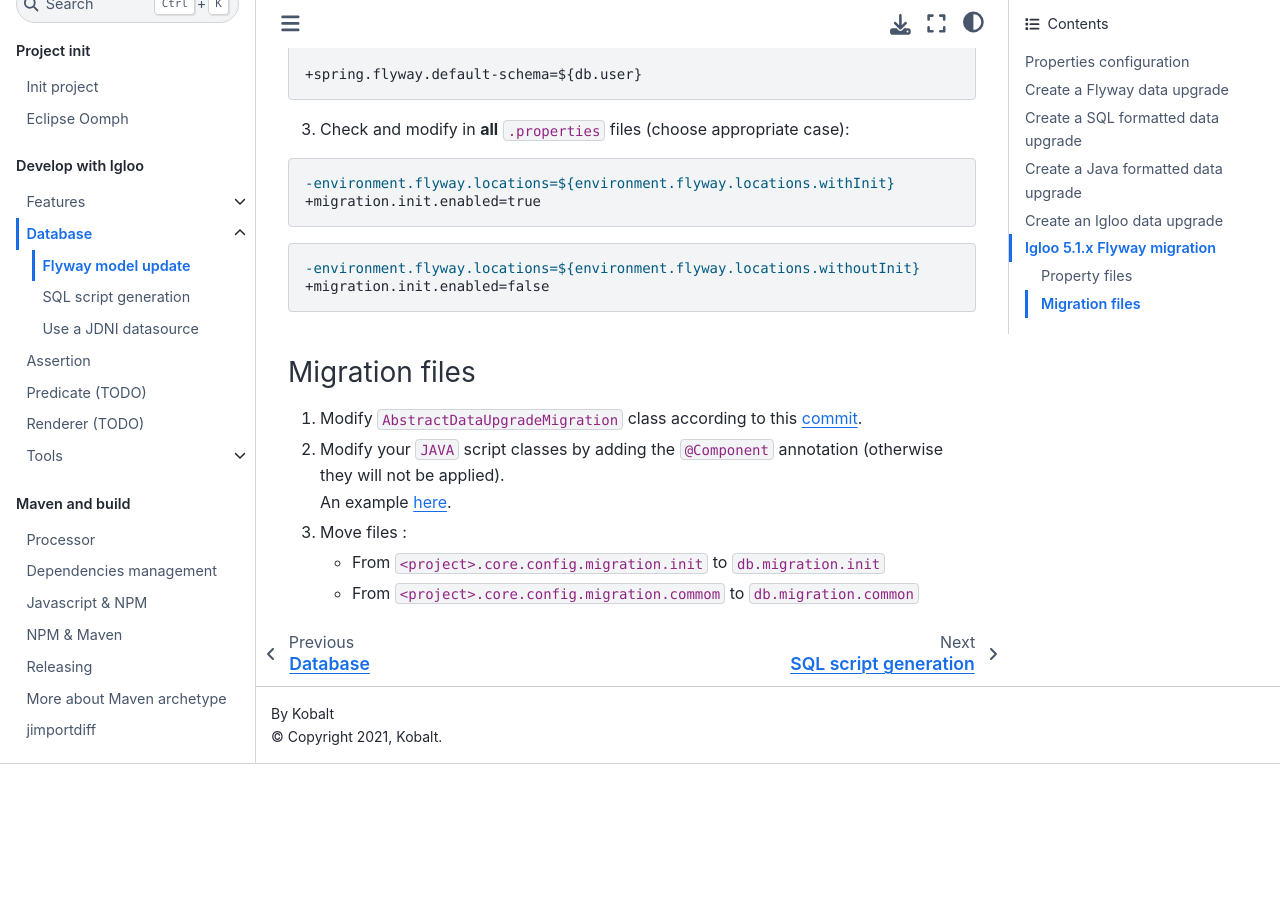
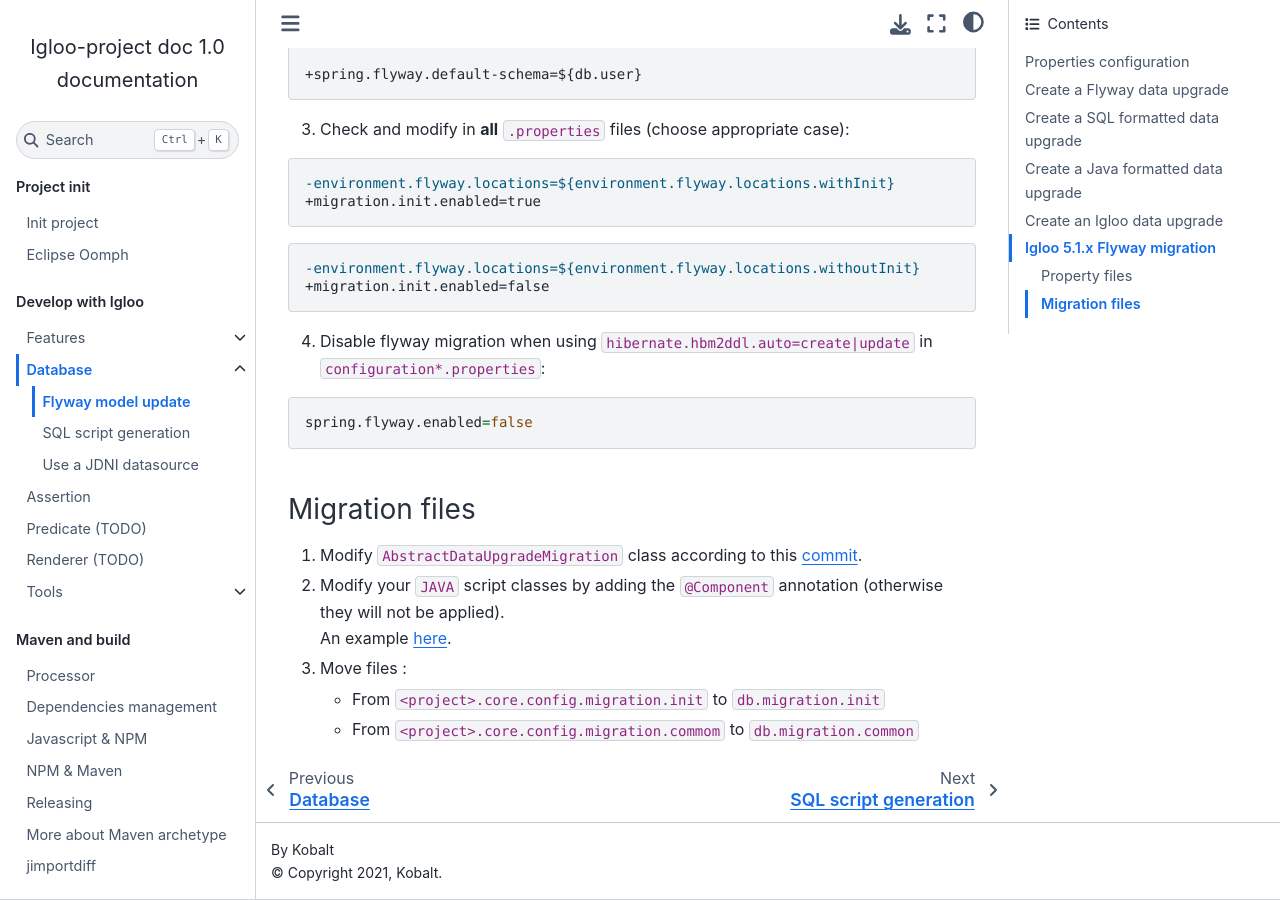
Before and after one commit to igloo-project/igloo-doc, a Sphinx documentation site: the page built from source/usage/database/flyway.md, in a window 1280 px wide and 900 px high, scrolled down 3926 px. Built offline with Sphinx 7.4.7 and the Sphinx Book theme 1.1.4, drawn with Linux system fonts in a browser that asks for light colours; before the commit the page ends 4690 px from its top, so only the background shows below that.

Commit message:
Update flyway migration hbm2ddl

````diff
--- a/source/usage/database/flyway.md
+++ b/source/usage/database/flyway.md
@@ -176,6 +176,12 @@
 +migration.init.enabled=false
 ```
 
+4. Disable flyway migration when using `hibernate.hbm2ddl.auto=create|update` in `configuration*.properties`:
+
+```bash
+spring.flyway.enabled=false
+```
+
 ### Migration files
 
 1. Modify `AbstractDataUpgradeMigration` class according to this [commit](https://github.com/igloo-project/igloo-parent/commit/5607c980bc27ea16151a42bbe088760c13e5817e#diff-bd35549851f4e20174bec607c189418397635f2c46777f1f59732cb8630225d9).
````
